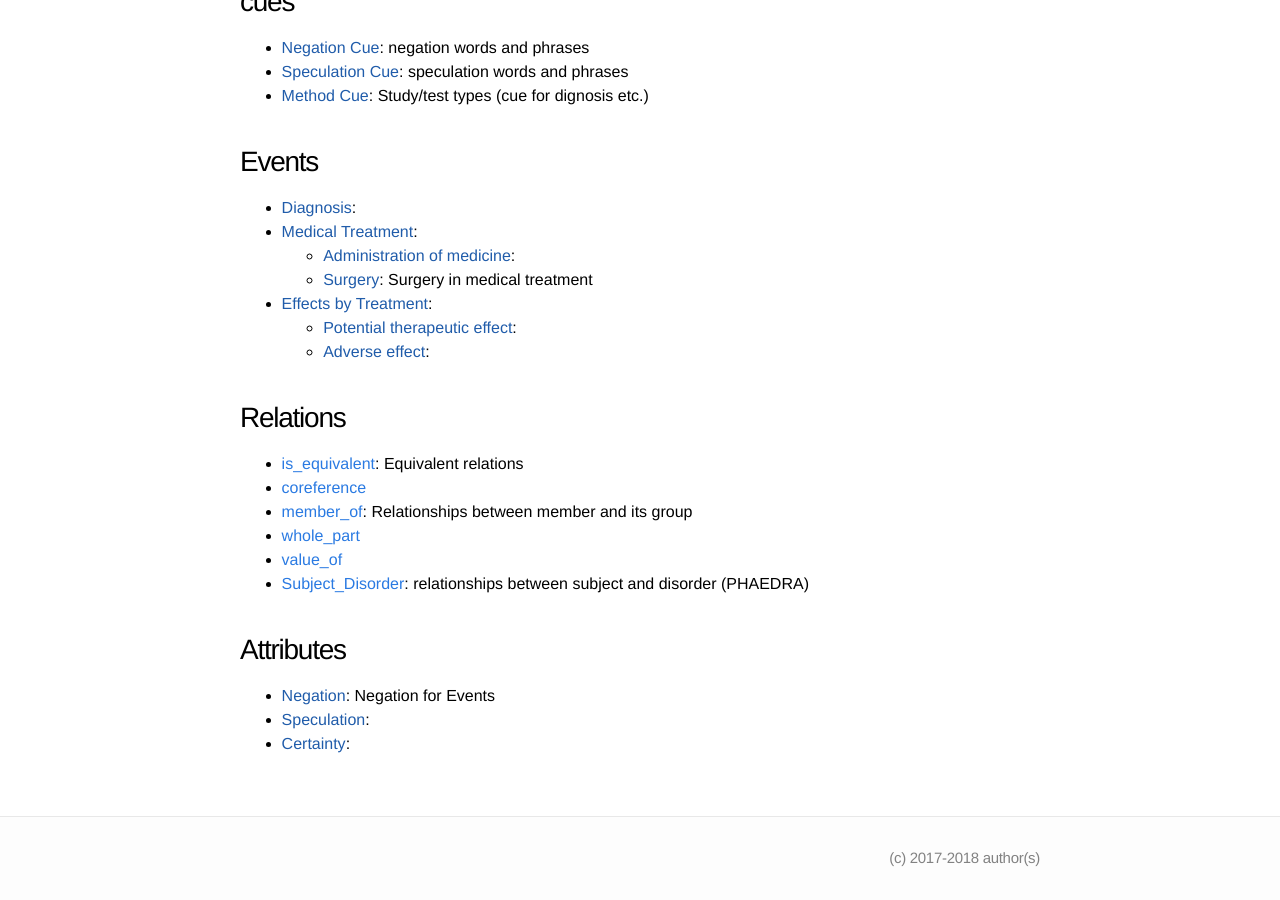
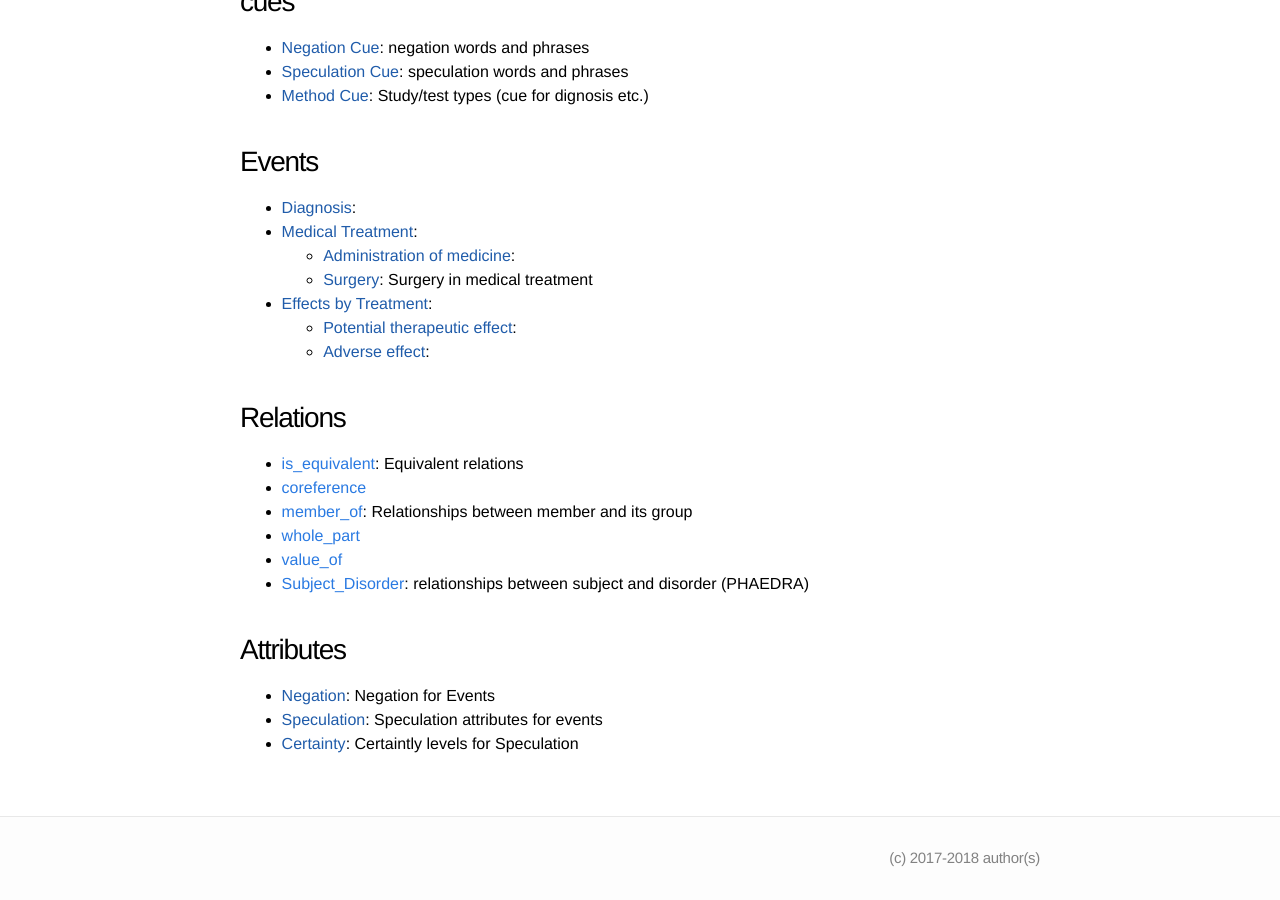
Before and after one commit to ezcatdb/clinicalcorpus-guidelines, a Jekyll site: the page built from index.md, in a window 1280 px wide and 900 px high, scrolled down 618 px. Built offline with Jekyll 4.4.1, drawn with Linux system fonts in a browser that asks for light colours; part of the change alters nothing that is shown.

Commit message:
upload modified files

```diff
--- a/_attribute/Certainty.md
+++ b/_attribute/Certainty.md
@@ -1,6 +1,7 @@
 ---
 layout: entry
 title: "Certainty levels"
+shortdef: "Certaintly levels for Speculation"
 order: 2
 ---
 
--- a/_attribute/Speculation.md
+++ b/_attribute/Speculation.md
@@ -1,6 +1,7 @@
 ---
 layout: entry
 title: "Speculation attributes"
+shortdef: "Speculation attributes for events"
 order: 1
 ---
 
--- a/index.md
+++ b/index.md
@@ -88,8 +88,8 @@ title: Annotation guidelines for clinical corpus for lung diseases
 ## Attributes
 
 - [Negation](): {% assign i = site.attribute | where_exp:"i", "i.title == 'Negation'" | first %}{{ i.shortdef }}
-- [Speculation](): {% assign i = site.attribute | where_exp:"i", "i.title == 'Speculation'" | first %}{{ i.shortdef }}
-- [Certainty](): {% assign i = site.attribute | where_exp:"i", "i.title == 'Certainty'" | first %}{{ i.shortdef }}
+- [Speculation](): {% assign i = site.attribute | where_exp:"i", "i.title == 'Speculation attributes'" | first %}{{ i.shortdef }}
+- [Certainty](): {% assign i = site.attribute | where_exp:"i", "i.title == 'Certainty levels'" | first %}{{ i.shortdef }}
 
 <!---
 {% assign sorted = site.attribute | sort: 'order' %}
```
